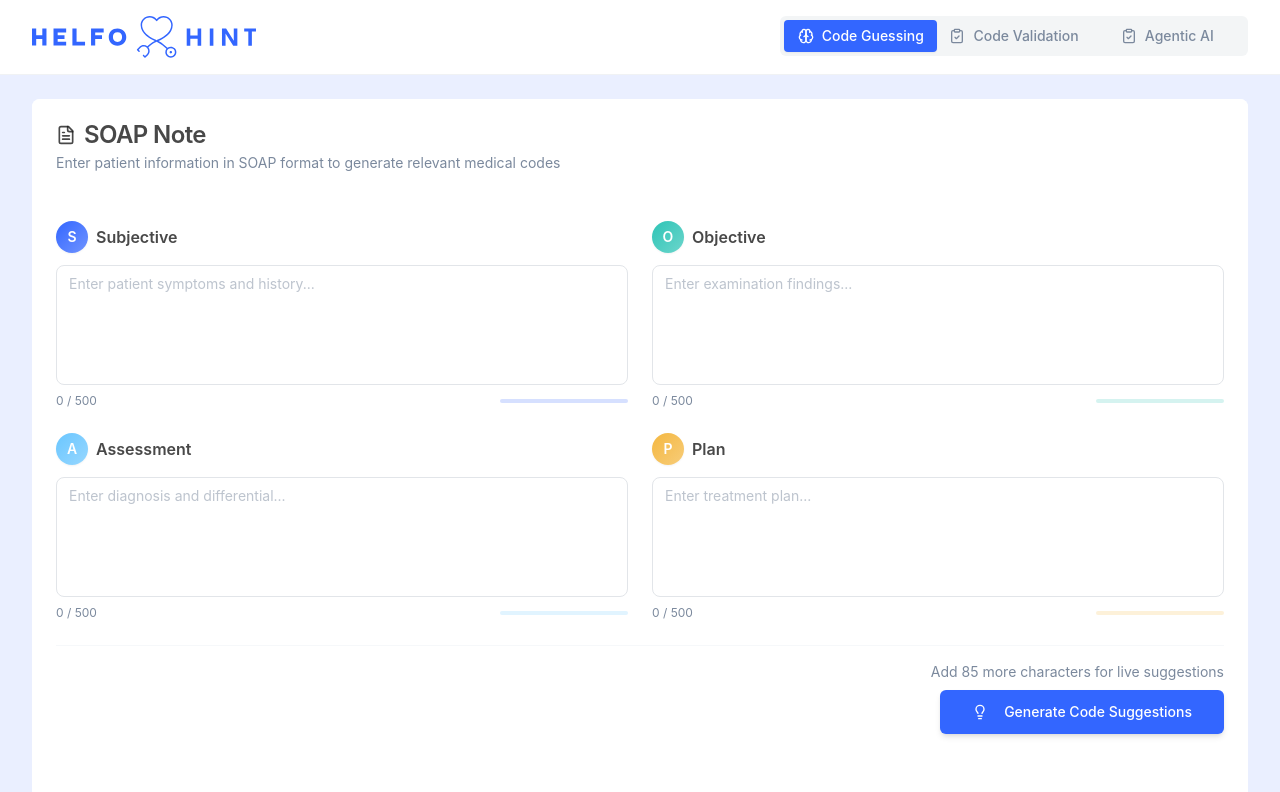
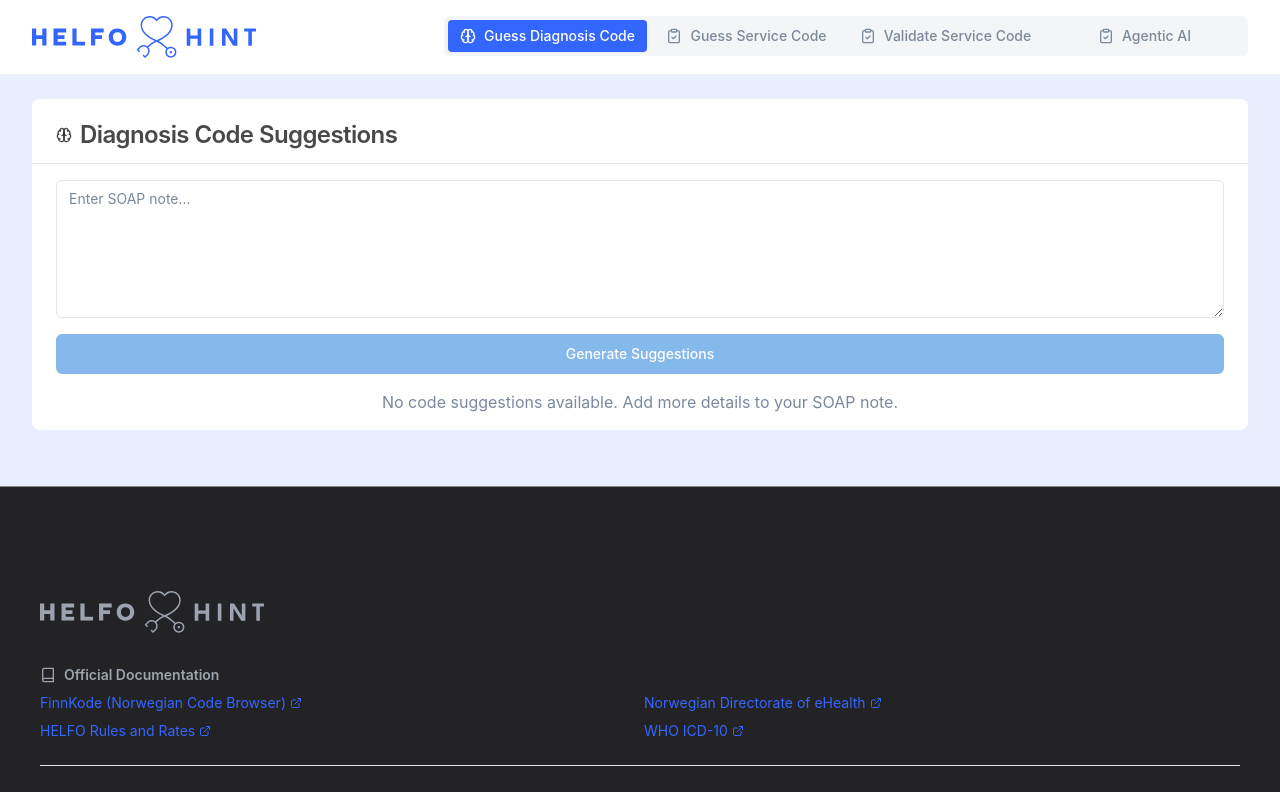
Before and after one commit to wilson-pinto/helfo-hint, a React (Vite) app: page / in a window 1280 px wide. Shown: the top 792 px of the page. Built offline with nearby package versions, Linux system fonts and the light colour scheme.

Commit message:
feat: ui updates

```diff
--- a/src/App.tsx
+++ b/src/App.tsx
@@ -4,16 +4,27 @@ import { CodeGuessing } from '@/pages/CodeGuessing';
 import { CodeValidation } from '@/pages/CodeValidation';
 import { Toaster } from '@/components/ui/toaster';
 import Agentic from './pages/Agentic';
+import { CodeSuggestions } from './components/CodeSuggestions';
+import { ServiceCodeSuggestions } from './components/ServiceCodeSuggestions';
 
 function App() {
-  const currentScreen = useAppSelector((state) => state.medical.currentScreen);
+  const { currentScreen, suggestedDiagnosisCodes, suggestedServiceCodes, errors } = useAppSelector((state) => state.medical);
 
   const getComponent = () => {
-    if (currentScreen === 'code-guessing') {
-      return <CodeGuessing />;
+    if (currentScreen === 'guess-diagnosis-code') {
+      return <CodeSuggestions
+        suggestions={suggestedDiagnosisCodes}
+        error={errors?.diagnosis}
+      />
     }
-    if (currentScreen === 'code-validation') {
+    if (currentScreen === 'validate-service-code') {
       return <CodeValidation />;
+    }
+    if (currentScreen === 'guess-service-code') {
+      return <ServiceCodeSuggestions
+        suggestions={suggestedServiceCodes}
+        error={errors?.service}
+      />
     }
     if (currentScreen === 'agentic') {
       return <Agentic />;
--- a/src/components/CodeSuggestions.tsx
+++ b/src/components/CodeSuggestions.tsx
@@ -6,10 +6,12 @@ import { Copy, Check, Activity, AlertCircle, Brain, ShieldQuestion } from 'lucid
 import { motion, AnimatePresence } from 'framer-motion';
 import { useState } from 'react';
 import { useToast } from '../hooks/use-toast';
-import { useAppDispatch } from '@/hooks/redux';
+import { useAppDispatch, useAppSelector } from '@/hooks/redux';
 import { IDiagnosisCodeSuggestion, ICodeMatch } from '@/types';
 
 import { Tooltip, TooltipContent, TooltipProvider, TooltipTrigger } from './ui/tooltip';
+import Soap from './Soap';
+import { generateDiagnosisCodeSuggestions } from '@/store/slices/medicalSlice';
 
 interface CodeSuggestionsProps {
   suggestions: IDiagnosisCodeSuggestion[];
@@ -20,6 +22,8 @@ export const CodeSuggestions = ({ suggestions, error }: CodeSuggestionsProps) =>
   const [copiedCode, setCopiedCode] = useState<string | null>(null);
   const { toast } = useToast();
   const dispatch = useAppDispatch();
+
+  const { isLoading, soapString } = useAppSelector((state) => state.medical);
 
   const handleCopy = (code: string) => {
     if (!code) return;
@@ -44,9 +48,11 @@ export const CodeSuggestions = ({ suggestions, error }: CodeSuggestionsProps) =>
     return 'Low';
   };
 
+  const handleSubmit = () => {
+    dispatch(generateDiagnosisCodeSuggestions(soapString));
+  }
+
   const cardContent = () => {
-
-
 
     if (error) {
       return <Alert variant="destructive">
@@ -62,6 +68,8 @@ export const CodeSuggestions = ({ suggestions, error }: CodeSuggestionsProps) =>
         </p>
       );
     }
+
+
 
     return (
       <div className="space-y-6">
@@ -139,11 +147,12 @@ export const CodeSuggestions = ({ suggestions, error }: CodeSuggestionsProps) =>
         <CardTitle>
           <span className="flex items-center gap-2 text-medical-foreground/80">
             <Brain className="h-4 w-4" />
-            Code Suggestions
+            Diagnosis Code Suggestions
           </span>
         </CardTitle>
       </CardHeader>
       <CardContent className='py-4'>
+        <Soap loading={isLoading.diagnosisSuggestions} onButtonClick={handleSubmit} buttonText="Generate Suggestions" />
         {cardContent()}
       </CardContent>
     </Card>
--- a/src/components/Layout.tsx
+++ b/src/components/Layout.tsx
@@ -32,20 +32,27 @@ export const Layout = ({ children }: LayoutProps) => {
               value={currentScreen}
               onValueChange={(value) => handleScreenChange(value as TScreen)}
             >
-              <TabsList className="grid grid-cols-3 w-full">
+              <TabsList className="grid grid-cols-4 w-full">
                 <TabsTrigger
-                  value="code-guessing"
+                  value="guess-diagnosis-code"
                   className="flex items-center gap-2"
                 >
                   <Brain className="h-4 w-4" />
-                  Code Guessing
+                  Guess Diagnosis Code
                 </TabsTrigger>
                 <TabsTrigger
-                  value="code-validation"
+                  value="guess-service-code"
                   className="flex items-center gap-2"
                 >
                   <ClipboardCheck className="h-4 w-4" />
-                  Code Validation
+                  Guess Service Code
+                </TabsTrigger>
+                <TabsTrigger
+                  value="validate-service-code"
+                  className="flex items-center gap-2"
+                >
+                  <ClipboardCheck className="h-4 w-4" />
+                  Validate Service Code
                 </TabsTrigger>
                 <TabsTrigger
                   value="agentic"
--- a/src/components/ManualCodeEntry.tsx
+++ b/src/components/ManualCodeEntry.tsx
@@ -13,7 +13,7 @@ interface ManualCodeEntryProps {
 
 export const ManualCodeEntry = ({ type }: ManualCodeEntryProps) => {
   const dispatch = useAppDispatch();
-  const { ui, isLoading, acceptedCodes, soapNote } = useAppSelector((state) => state.medical);
+  const { ui, isLoading, acceptedCodes, soapString } = useAppSelector((state) => state.medical);
   // Example options, replace with your dynamic values if needed
   const options = [
     { value: '2fev', label: '2fev' },
@@ -31,7 +31,7 @@ export const ManualCodeEntry = ({ type }: ManualCodeEntryProps) => {
   }, [selectedItem]);
 
   const handleValidateServiceCodes = () => {
-    dispatch(validateServiceCodes({ soapNote, inputCodes: selectedItem }));
+    dispatch(validateServiceCodes({ soapNote: soapString, inputCodes: selectedItem }));
   }
 
   return (
--- a/src/components/SOAPInput.tsx
+++ b/src/components/SOAPInput.tsx
@@ -68,8 +68,8 @@ export const SOAPInput = ({ hideGenerateButton = false }: SOAPInputProps) => {
 
   const handleSuggestCodes = (e: React.MouseEvent<HTMLButtonElement>, forceUpdate = false) => {
     e.preventDefault();
-    dispatch(generateDiagnosisCodeSuggestions({ soapNote }));
-    dispatch(generateServiceCodeSuggestions({ soapNote }));
+    // dispatch(generateDiagnosisCodeSuggestions({ soapNote }));
+    // dispatch(generateServiceCodeSuggestions({ soapNote }));
   };
 
   return (
--- a/src/components/ServiceCodeSuggestions.tsx
+++ b/src/components/ServiceCodeSuggestions.tsx
@@ -1,4 +1,4 @@
-import { useAppDispatch } from "@/hooks/redux";
+import { useAppDispatch, useAppSelector } from "@/hooks/redux";
 import { useToast } from "@/hooks/use-toast";
 import { ICodeSuggestion } from "@/types";
 import { useState } from "react";
@@ -9,6 +9,8 @@ import { Badge } from "./ui/badge";
 import { Button } from "./ui/button";
 import { Popover, PopoverContent, PopoverTrigger } from "./ui/popover";
 import { Card, CardContent, CardHeader, CardTitle } from "./ui/card";
+import { generateServiceCodeSuggestions } from "@/store/slices/medicalSlice";
+import Soap from "./Soap";
 
 interface CodeSuggestionsProps {
   suggestions: ICodeSuggestion[];
@@ -19,6 +21,13 @@ export const ServiceCodeSuggestions = ({ suggestions, error }: CodeSuggestionsPr
   const [copiedCode, setCopiedCode] = useState<string | null>(null);
   const { toast } = useToast();
   const dispatch = useAppDispatch();
+
+  const { isLoading, soapString } = useAppSelector((state) => state.medical);
+
+   const handleSubmit = () => {
+      dispatch(generateServiceCodeSuggestions(soapString));
+    }
+
 
   const handleCopy = (code: string) => {
     if (!code) return;
@@ -119,11 +128,12 @@ export const ServiceCodeSuggestions = ({ suggestions, error }: CodeSuggestionsPr
         <CardTitle>
           <span className="flex items-center gap-2 text-medical-foreground/80">
             <Brain className="h-4 w-4" />
-            Code Suggestions
+           Service Code Suggestions
           </span>
         </CardTitle>
       </CardHeader>
       <CardContent className='py-4'>
+        <Soap loading={isLoading.serviceSuggestions} onButtonClick={handleSubmit} buttonText="Generate Suggestions" />
         {cardContent()}
       </CardContent>
     </Card>
--- /dev/null
+++ b/src/components/Soap.tsx
@@ -0,0 +1,52 @@
+import React from 'react';
+import { useSelector, useDispatch } from 'react-redux';
+import { RootState } from '../store';
+import { setSoapString } from '../store/slices/medicalSlice';
+import { Textarea } from './ui/textarea';
+import { Button } from './ui/button';
+
+
+interface SoapProps {
+  buttonText: string;
+  onButtonClick?: (soapString: string) => void;
+  loading?: boolean;
+}
+
+const Soap: React.FC<SoapProps> = ({ buttonText, onButtonClick, loading = false }) => {
+  const dispatch = useDispatch();
+  const soapString = useSelector((state: RootState) => state.medical.soapString);
+
+  const handleChange = (e: React.ChangeEvent<HTMLTextAreaElement>) => {
+    dispatch(setSoapString(e.target.value));
+  };
+
+  const handleButtonClick = () => {
+    onButtonClick(soapString);
+  };
+
+  return (
+    <div className="space-y-4 pb-4">
+      <Textarea
+        value={soapString}
+        onChange={handleChange}
+        placeholder="Enter SOAP note..."
+        rows={6}
+        disabled={loading}
+      />
+      {!!onButtonClick && (
+        <Button
+          onClick={handleButtonClick}
+          disabled={!soapString.trim() || loading}
+          className="w-full flex items-center justify-center"
+        >
+          {loading ? (
+            <span className="animate-spin mr-2 h-4 w-4 border-2 border-t-2 border-gray-300 border-t-primary rounded-full inline-block"></span>
+          ) : null}
+          {buttonText}
+        </Button>
+      )}
+    </div>
+  );
+};
+
+export default Soap;
--- a/src/pages/CodeValidation.tsx
+++ b/src/pages/CodeValidation.tsx
@@ -9,6 +9,7 @@ import { networkService } from '@/services/network';
 import { AlertCircle, CheckCircle, Shield } from 'lucide-react';
 import { Alert, AlertDescription } from '@/components/ui/alert';
 import { cn } from '@/lib/utils';
+import Soap from '@/components/Soap';
 
 export const CodeValidation = () => {
   const dispatch = useAppDispatch();
@@ -47,17 +48,17 @@ export const CodeValidation = () => {
     }
   };
 
-  const getValidationStatusColor = (compliance) =>{
-    if(compliance === "pass"){
-         return "border-green-500 text-green-700 bg-green-50"
+  const getValidationStatusColor = (compliance) => {
+    if (compliance === "pass") {
+      return "border-green-500 text-green-700 bg-green-50"
     }
 
-    if(compliance === "fail"){
-         return "border-red-500 text-red-700 bg-red-50"
+    if (compliance === "fail") {
+      return "border-red-500 text-red-700 bg-red-50"
     }
 
-    if(compliance === "warn"){
-         return "border-yellow-500 text-yellow-700 bg-yellow-50"
+    if (compliance === "warn") {
+      return "border-yellow-500 text-yellow-700 bg-yellow-50"
     }
   }
 
@@ -93,48 +94,7 @@ export const CodeValidation = () => {
       exit={{ opacity: 0 }}
       className="space-y-6"
     >
-      <SOAPInput hideGenerateButton />
-
-      <div className="grid grid-cols-1 md:grid-cols-2 gap-6">
-        {/* Diagnosis Codes Panel */}
-        {/* <Card>
-          <CardHeader className="flex flex-row items-center justify-between space-y-0 pb-4">
-            <CardTitle>Diagnosis Codes</CardTitle>
-            <Button
-              onClick={handleValidateDiagnosisCodes}
-              disabled={isLoading.validation || acceptedCodes.diagnosis.length === 0}
-              className="bg-medical-primary hover:bg-medical-primary/90"
-              size="sm"
-            >
-              <Shield className="h-4 w-4 mr-2" />
-              {isLoading.validation ? 'Validating...' : 'Validate Diagnoses'}
-            </Button>
-          </CardHeader>
-          <CardContent>
-            <ManualCodeEntry type="diagnosis" />
-            <AnimatePresence mode="popLayout">
-              <div className="mt-4 space-y-4">
-                {acceptedCodes.diagnosis.map((code) => (
-                  <motion.div
-                    key={code.id}
-                    initial={{ opacity: 0, y: 20 }}
-                    animate={{ opacity: 1, y: 0 }}
-                    exit={{ opacity: 0, y: -20 }}
-                    className="p-4 border rounded-lg"
-                  >
-                    <div className="flex justify-between items-start">
-                      <div>
-                        <p className="font-mono font-medium">{code.code}</p>
-                        <p className="text-sm text-muted-foreground">{code.description}</p>
-                      </div>
-                    </div>
-                    {renderValidationStatus(code)}
-                  </motion.div>
-                ))}
-              </div>
-            </AnimatePresence>
-          </CardContent>
-        </Card> */}
+      <div className="grid grid-cols-1  gap-6">
 
         {/* Service Codes Panel */}
         <Card>
@@ -142,6 +102,8 @@ export const CodeValidation = () => {
             <CardTitle>Validate Service Codes</CardTitle>
           </CardHeader>
           <CardContent>
+            <Soap buttonText="Generate Suggestions" />
+
             <ManualCodeEntry type="service" />
             <AnimatePresence mode="popLayout">
               <div className="mt-4 space-y-4">
--- a/src/store/slices/medicalSlice.ts
+++ b/src/store/slices/medicalSlice.ts
@@ -5,9 +5,9 @@ import { createAsyncThunk, createSlice, PayloadAction } from '@reduxjs/toolkit';
 
 export const generateDiagnosisCodeSuggestions = createAsyncThunk(
   'suggestions/generate/diagnosis',
-  async ({ soapNote }: { soapNote: ISOAPNote }, { rejectWithValue }) => {
+  async (soapString: string, { rejectWithValue }) => {
     try {
-      const diagnosisCodes = await networkService.diagnoses.extract(`${soapNote.subjective} ${soapNote.objective} ${soapNote.assessment} ${soapNote.plan}`);
+      const diagnosisCodes = await networkService.diagnoses.extract(soapString);
       return { diagnosisCodes };
     } catch (error) {
       return rejectWithValue('Failed to generate suggestions');
@@ -17,11 +17,11 @@ export const generateDiagnosisCodeSuggestions = createAsyncThunk(
 
 export const generateServiceCodeSuggestions = createAsyncThunk(
   'suggestions/generate/service',
-  async ({ soapNote }: { soapNote: ISOAPNote }, { rejectWithValue }) => {
+  async (soapString: string, { rejectWithValue }) => {
     try {
-      console.log({soapNote});
+      console.log({ soapString });
 
-      const serviceCodes = await networkService.services.extract(`${soapNote.subjective} ${soapNote.objective} ${soapNote.assessment} ${soapNote.plan}`);
+      const serviceCodes = await networkService.services.extract(soapString);
       console.log({ serviceCodes });
       return { serviceCodes };
     } catch (error) {
@@ -32,9 +32,9 @@ export const generateServiceCodeSuggestions = createAsyncThunk(
 
 export const validateServiceCodes = createAsyncThunk(
   'validate/service',
-  async ({ soapNote, inputCodes }: { soapNote: ISOAPNote, inputCodes: string[] }, { rejectWithValue }) => {
+  async ({ soapNote, inputCodes }: { soapNote: string, inputCodes: string[] }, { rejectWithValue }) => {
     try {
-      const serviceCodes = await networkService.services.validate(`${soapNote.subjective} ${soapNote.objective} ${soapNote.assessment} ${soapNote.plan}`, inputCodes);
+      const serviceCodes = await networkService.services.validate(soapNote, inputCodes);
       return { serviceCodes };
     } catch (error) {
       return rejectWithValue('Failed to generate suggestions');
@@ -43,6 +43,7 @@ export const validateServiceCodes = createAsyncThunk(
 );
 
 interface MedicalState {
+  soapString: string;
   currentScreen: TScreen;
   soapNote: ISOAPNote;
   suggestedDiagnosisCodes: IDiagnosisCodeSuggestion[];
@@ -83,7 +84,8 @@ interface MedicalState {
 }
 
 const initialState: MedicalState = {
-  currentScreen: 'code-guessing',
+  soapString: '',
+  currentScreen: 'guess-diagnosis-code',
   soapNote: {
     subjective: "",
     objective: "",
@@ -126,6 +128,9 @@ const medicalSlice = createSlice({
   name: 'medical',
   initialState,
   reducers: {
+    setSoapString: (state, action: PayloadAction<string>) => {
+      state.soapString = action.payload;
+    },
     setScreen: (state, action: PayloadAction<TScreen>) => {
       state.currentScreen = action.payload;
     },
@@ -282,7 +287,8 @@ export const {
   clearManualCodeValidation,
   addManualCode,
   removeManualCode,
-  resetState
+  resetState,
+  setSoapString
 } = medicalSlice.actions;
 
 export default medicalSlice.reducer;
--- a/src/types.ts
+++ b/src/types.ts
@@ -1,5 +1,5 @@
 
-export type TScreen = 'code-guessing' | 'code-validation' | 'agentic';
+export type TScreen = 'guess-diagnosis-code' | 'guess-service-code' | 'validate-service-code' | 'agentic';
 
 export interface ISOAPNote {
   subjective: string;
```
Lines whose indentation alone changed are shown as unchanged.
